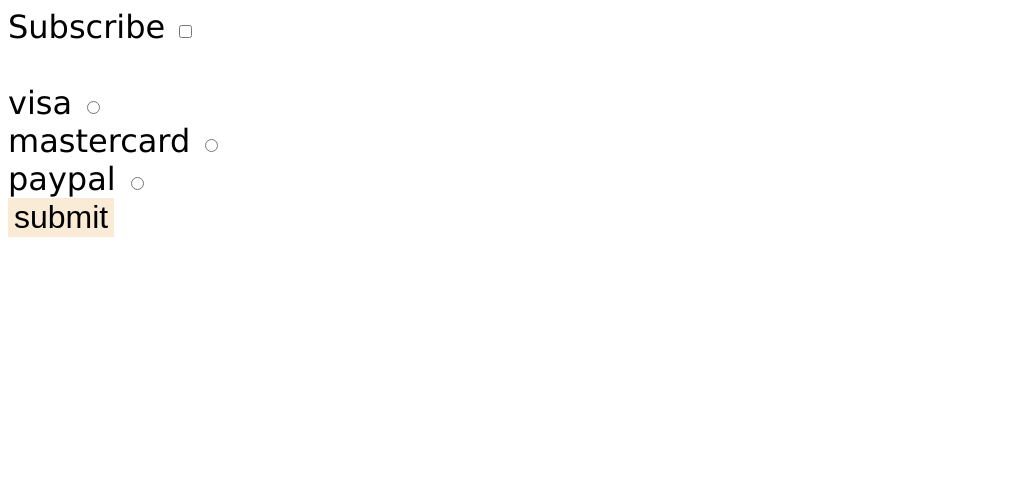
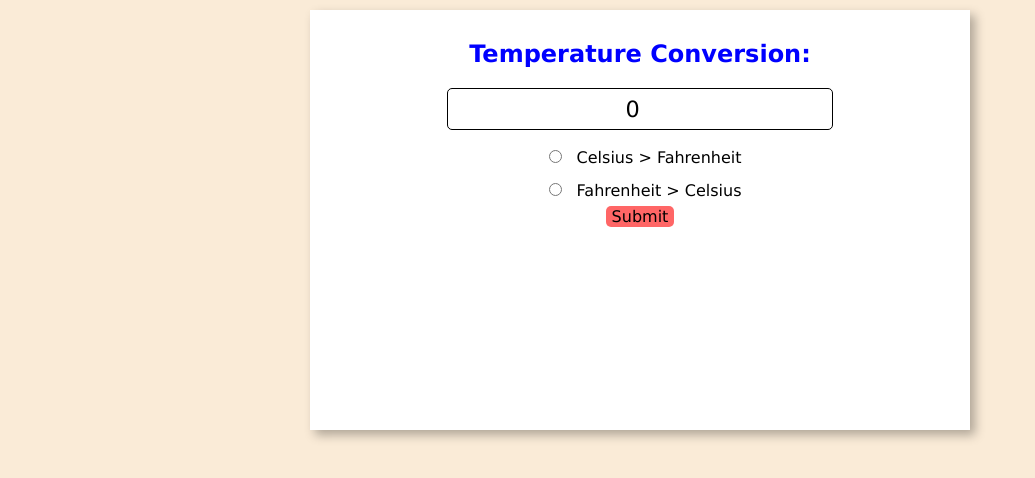
Before and after one commit to OnetoTommy/Program-Language, a plain HTML site: page JS/index.html in a window 1280 px wide. Shown: the whole page, without its empty margins (0-1035 px from the left). Drawn offline with Linux system fonts and the light colour scheme.

Commit message:
temperature conversion and array
array.sort()
array.reverse()
array.push()
array.pop()
array.unshift()
array.shift()

```diff
--- a/JS/index.html
+++ b/JS/index.html
@@ -8,7 +8,20 @@
 
 </head>
 <body>
-  <label for="checkbox">Subscribe</label>
+<!-- temperature conversion program -->
+ <div class="container">
+  <h2 id="title">Temperature Conversion:</h2>
+  <input type="number" value="0" id="temperature"><br>
+  <input type="radio" class="type" name="type" id="option1">
+  <label for="option1">Celsius > Fahrenheit</label><br>
+  <input type="radio" class="type" name="type" id="option2">
+  <label for="option2">Fahrenheit > Celsius</label><br>
+  <button id="submit">Submit</button><br>
+  <p id="result"></p>
+ </div>
+
+
+  <!-- <label for="checkbox">Subscribe</label>
   <input type="checkbox" name="" id="checkbox"><br><br>
   <label for="visa">visa</label>
   <input type="radio" name="card" id="visa"><br>
@@ -18,7 +31,7 @@
   <input type="radio" name="card" id="paypal"><br>
   <button id="submit">submit</button>
   <p id="result"></p>
-  <p id="payresult"></p>
+  <p id="payresult"></p> -->
 
 
   <!-- <button id="roll">roll</button><br>
--- a/JS/script.js
+++ b/JS/script.js
@@ -1,25 +1,83 @@
+/*
+array = a variable like structure that can hold more than 1 value
+*/
+let fruits = ["apple", "banana"];
+// fruits.push("coconut"); //add
+// fruits.pop(); // delete the last element
+// fruits.unshift("mango"); // add the element on the first position
+// fruits.shift(); //delete the first element
+// console.log(fruits[0]);
+// let numOfFruits = fruits.length;
+// console.log(numOfFruits);
+// let index = fruits.indexOf("apple");
+// console.log(index);
+
+let number = [1, 2, 4, 3, 7, 5]
+fruits.sort();
+number.sort()
+number.reverse();
+// number.sort().reverse();
+
+for(let i = 0; i < fruits.length; i++){
+  console.log(fruits[i]);
+}
+
+for(let i = number.length - 1; i >= 0; i--){
+  console.log(number[i]);
+
+}
+
+
+
+
+/*
+Temperature conversion program
+*/
+// const temperature = document.getElementById("temperature");
+// const option1 = document.getElementById("option1");
+// const option2 = document.getElementById("option2");
+// const submit = document.getElementById("submit");
+// const result = document.getElementById("result");
+// let temp
+// submit.onclick = () => {
+//   if(option1.checked){
+//     result.textContent = Number(temperature.value).toFixed(2);
+//   }else if (option2.checked){
+//     result.textContent = Number(temperature.value) * 2 + "F";
+//   }else{
+//     result.textContent = "Select a unit."
+//   }
+// }
+
+
+/*
+variable scope = where a variable is recognized and accessible
+local and global
+*/
+
+
 /*
 function =
 a section of resuable code
 declare the function to execute that code
 */
-function add(x, y){
-  let result = x + y;
-  console.log(result);
-}
-function isEven(number){
-  return number % 2 === 0 ? true : false
-}
-function isValidEmail(email){
-  if(email.includes("@")){
-    return true;
-  }else{
-    return false;
-  }
-}
-add(2, 3);
-console.log(isEven(12));
-console.log(isValidEmail('xinggmail.com'));
+// function add(x, y){
+//   let result = x + y;
+//   console.log(result);
+// }
+// function isEven(number){
+//   return number % 2 === 0 ? true : false
+// }
+// function isValidEmail(email){
+//   if(email.includes("@")){
+//     return true;
+//   }else{
+//     return false;
+//   }
+// }
+// add(2, 3);
+// console.log(isEven(12));
+// console.log(isValidEmail('xinggmail.com'));
 
 
 
--- a/JS/style.css
+++ b/JS/style.css
@@ -1,18 +1,50 @@
+*{
+  font-family: Verdana, Geneva, Tahoma, sans-serif;
+  margin: 0cap;
+  /* font-size: 1em; */
+}
 body{
-  font-family: Verdana, Geneva, Tahoma, sans-serif;
-  font-size: 2em;
+  display: flex;
+  justify-content: center;
+  background-color: antiquewhite;
 }
-#submit{
-  font-size: 1em;
-  background-color: antiquewhite;
-  border:0cap;
-  cursor: pointer;
+.container{
+  text-align: center;
+  background-color: white;
+  height: 400px;
+  width: 50%;
+  margin-top: 10px;
+  padding: 10px;
+  box-shadow: 5px 5px 10px hsl(0, 0%, 0%, 0.3);
 }
-#submit:hover{
-  background-color: aqua;
+#temperature{
+  border: 1px solid black;
+  border-radius: 5px;
+  margin-bottom: 10px;
+  font-size: 1.4rem;
+  height: 40px;
+  width: 60%;
+  text-align: center;
+  padding: 0%;
+}
+.type{
+  font-size: 1.4rem;
+  font-weight: bold;
+  margin: 10px;
+
+}
+h2{
+  color: blue;
+  margin: 20px;
+
 }
 
-
+#submit{
+  background-color: hsl(0, 100%, 70%);
+  border: none;
+  font-size: 1rem;
+  border-radius: 5px;
+}
 
 
 /* #countLable{
```
